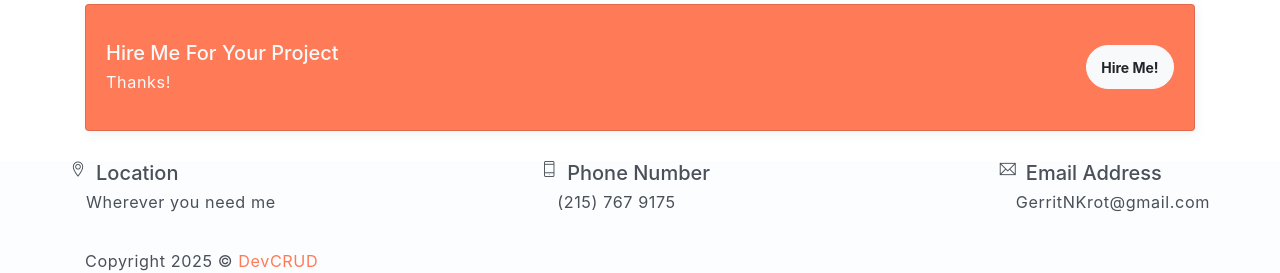
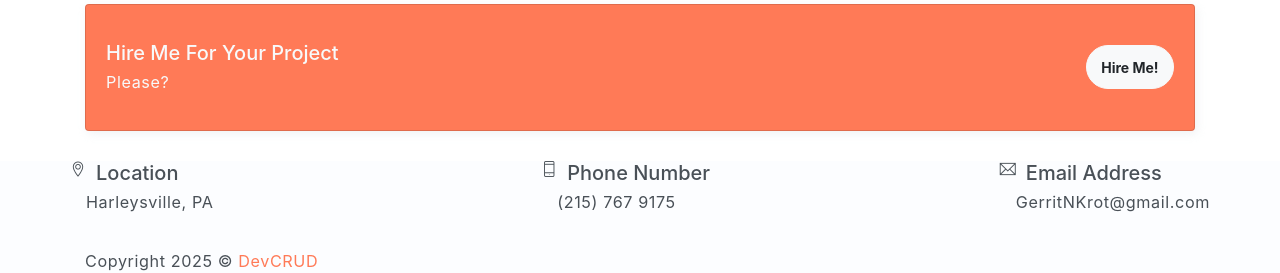
Before and after one commit to GerritKrot/GerritKrot.github.io, a website: page index.html in a window 1280 px wide. Shown: the part 1337-1610 px from the top of the page. Drawn offline with Linux system fonts and the light colour scheme.

Commit message:
changed
location

```diff
--- a/index.html
+++ b/index.html
@@ -378,7 +378,7 @@
                     <div class="row align-items-center">
                         <div class="col-sm-9 text-center text-sm-left">
                             <h5 class="mt-3">Hire Me For Your Project</h5>
-                            <p class="mb-3">Thanks!</p>
+                            <p class="mb-3">Please?</p>
                         </div>
                         <div class="col-sm-3 text-center text-sm-right">
                             <a href="mailto:GerritNKrot@gmail.com">
@@ -455,7 +455,7 @@
                             <i class="ti-location-pin" ></i>
                             <div class="">
                                 <h5 style="margin-left: 10px;">Location</h5>
-                                <p> Wherever you need me</p>
+                                <p>Harleysville, PA</p>
                             </div>
                         </div>
                     </div>
```
